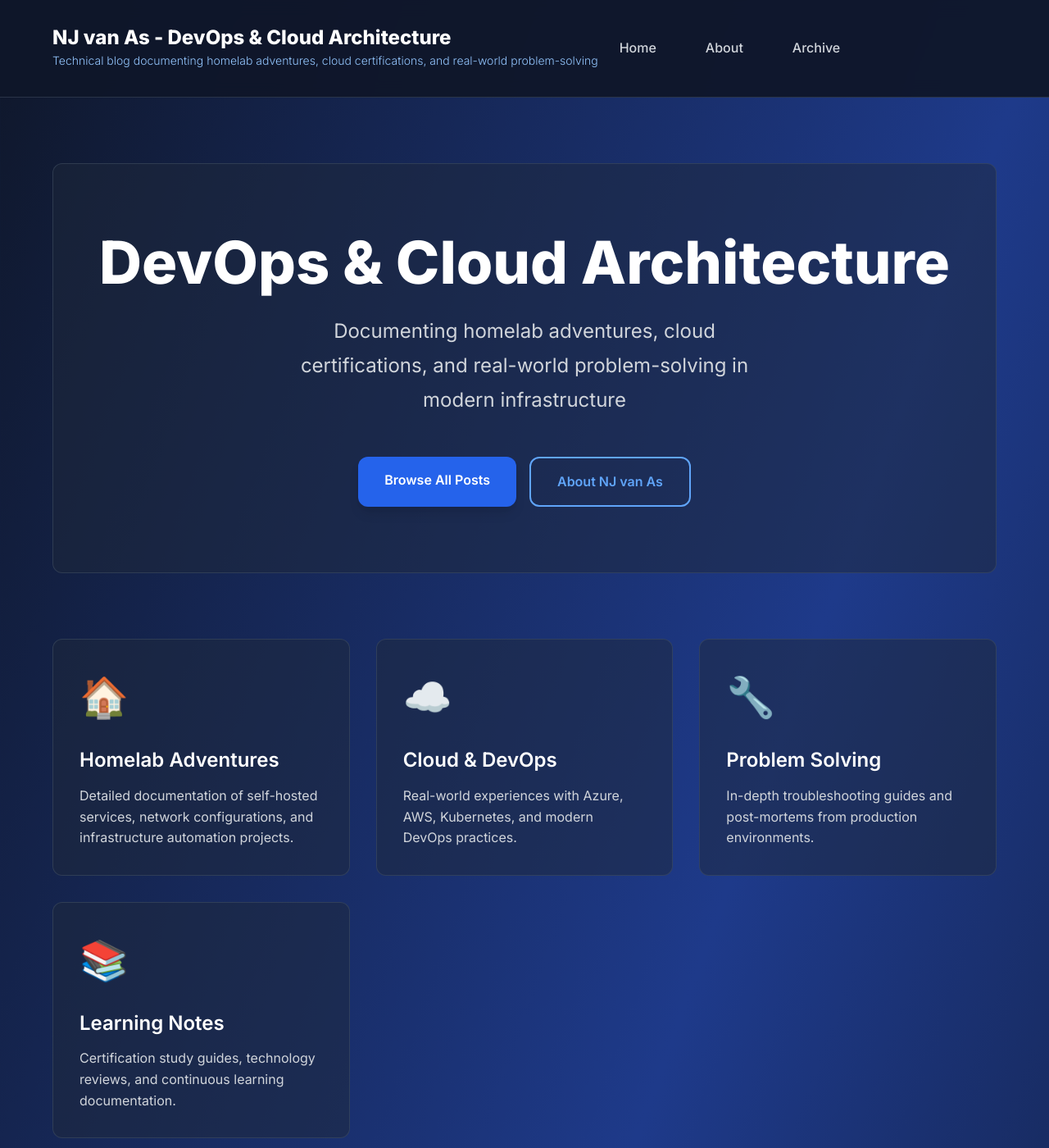
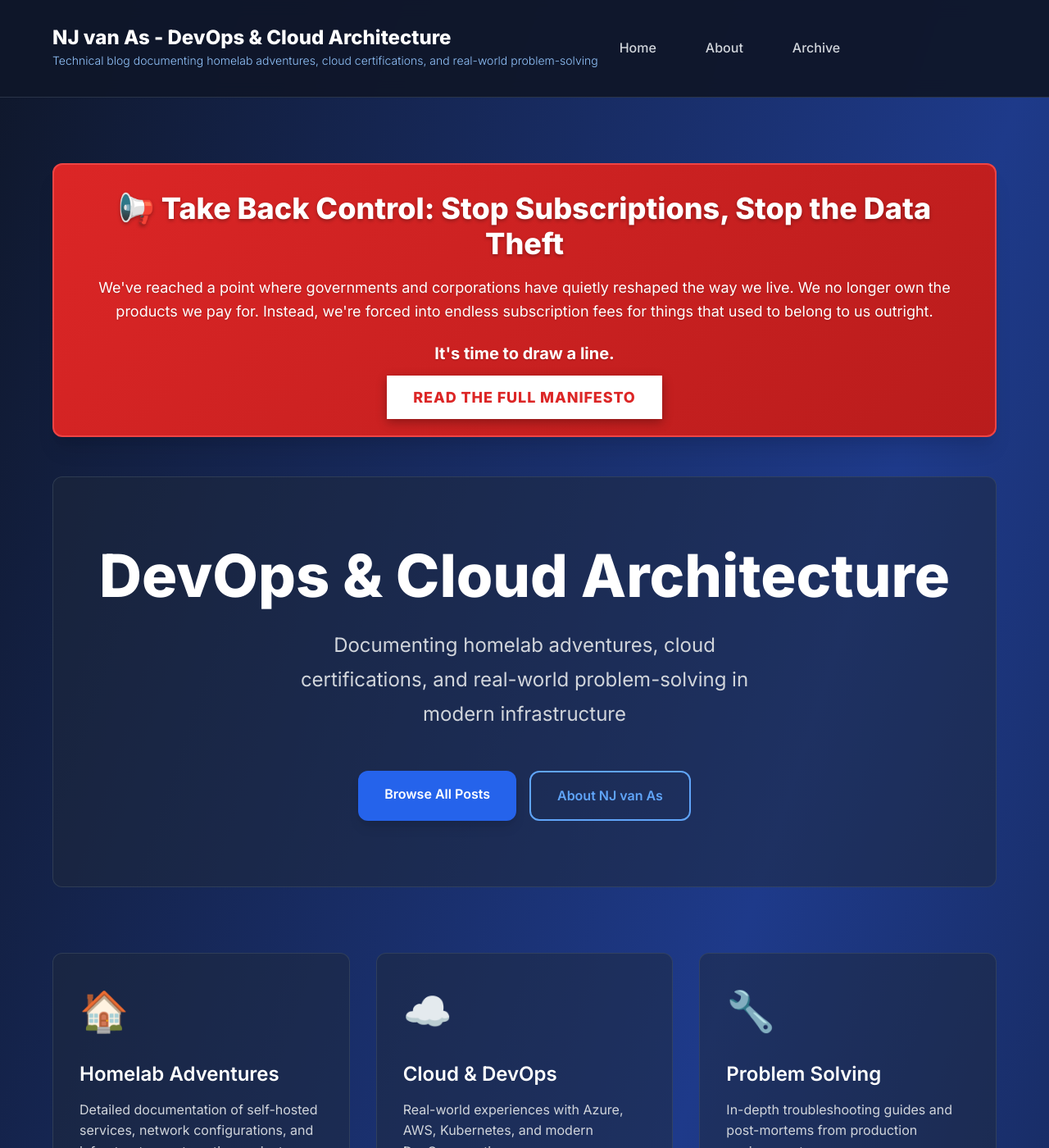
Before and after one commit to njvanas/Blog, a Jekyll site: the page built from index.md, in a window 1280 px wide and 1400 px high. Shown: the whole window at 82% size. Built offline with Jekyll 4.4.1, drawn with Linux system fonts in a browser that asks for light colours; some of the changed text lies outside the part shown.

Commit message:
Pin manifesto to homepage and make it first post

```diff
--- a/assets/main.scss
+++ b/assets/main.scss
@@ -99,6 +99,110 @@ a {
 
   &:hover {
     color: var(--text-white);
+  }
+}
+
+// Manifesto banner styling
+.manifesto-banner {
+  background: linear-gradient(135deg, #dc2626 0%, #b91c1c 100%);
+  color: var(--text-white);
+  padding: 2rem;
+  border-radius: var(--radius-lg);
+  margin-bottom: 3rem;
+  border: 2px solid #ef4444;
+  box-shadow: var(--shadow-xl);
+  position: relative;
+  overflow: hidden;
+
+  &::before {
+    content: '';
+    position: absolute;
+    top: 0;
+    left: 0;
+    right: 0;
+    bottom: 0;
+    background: linear-gradient(45deg, transparent 30%, rgba(255, 255, 255, 0.1) 50%, transparent 70%);
+    animation: shine 3s infinite;
+  }
+
+  .manifesto-content {
+    position: relative;
+    z-index: 1;
+    text-align: center;
+
+    h2 {
+      font-size: 1.75rem;
+      font-weight: 800;
+      margin-bottom: 1rem;
+      text-shadow: 0 2px 4px rgba(0, 0, 0, 0.3);
+
+      @media (min-width: 768px) {
+        font-size: 2.25rem;
+      }
+    }
+
+    p {
+      font-size: 1.125rem;
+      line-height: 1.6;
+      margin-bottom: 1rem;
+      text-shadow: 0 1px 2px rgba(0, 0, 0, 0.2);
+
+      &:last-of-type {
+        font-size: 1.25rem;
+        font-weight: 700;
+        margin-bottom: 1.5rem;
+      }
+    }
+  }
+
+  .manifesto-cta {
+    .btn {
+      background: var(--text-white);
+      color: #dc2626;
+      font-weight: 800;
+      padding: 1rem 2rem;
+      font-size: 1.125rem;
+      text-transform: uppercase;
+      letter-spacing: 0.05em;
+      box-shadow: 0 4px 12px rgba(0, 0, 0, 0.3);
+
+      &:hover {
+        background: #f3f4f6;
+        transform: translateY(-2px);
+        box-shadow: 0 6px 16px rgba(0, 0, 0, 0.4);
+      }
+    }
+  }
+}
+
+@keyframes shine {
+  0% { transform: translateX(-100%); }
+  100% { transform: translateX(100%); }
+}
+
+@media screen and (max-width: 768px) {
+  .manifesto-banner {
+    padding: 1.5rem;
+    margin-bottom: 2rem;
+
+    .manifesto-content {
+      h2 {
+        font-size: 1.5rem;
+      }
+
+      p {
+        font-size: 1rem;
+
+        &:last-of-type {
+          font-size: 1.125rem;
+        }
+      }
+    }
+
+    .manifesto-cta .btn {
+      padding: 0.875rem 1.5rem;
+      font-size: 1rem;
+    }
   }
 }
 
--- a/index.md
+++ b/index.md
@@ -2,6 +2,17 @@
 layout: home
 title: "Technical Blog"
 ---
+
+<div class="manifesto-banner">
+  <div class="manifesto-content">
+    <h2>📢 Take Back Control: Stop Subscriptions, Stop the Data Theft</h2>
+    <p>We've reached a point where governments and corporations have quietly reshaped the way we live. We no longer own the products we pay for. Instead, we're forced into endless subscription fees for things that used to belong to us outright.</p>
+    <p><strong>It's time to draw a line.</strong></p>
+    <div class="manifesto-cta">
+      <a href="/Blog/2020/01/01/take-back-control-manifesto/" class="btn btn-primary">Read the Full Manifesto</a>
+    </div>
+  </div>
+</div>
 
 <div class="hero-section">
   <h1>DevOps & Cloud Architecture</h1>
```
Also changed, not shown: _posts/2025-12-31-take-back-control-manifesto.md (+1 -1 lines).
